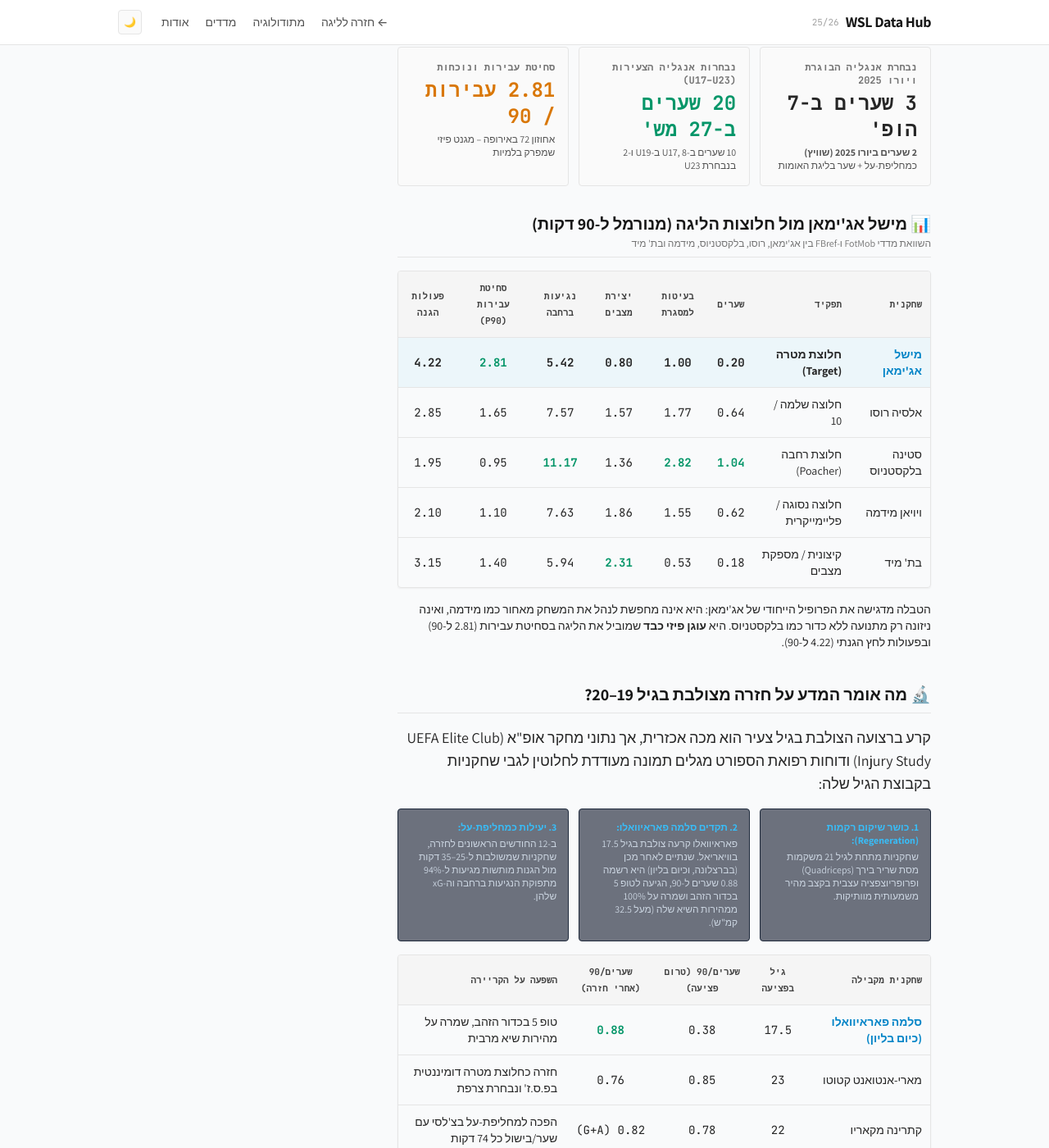
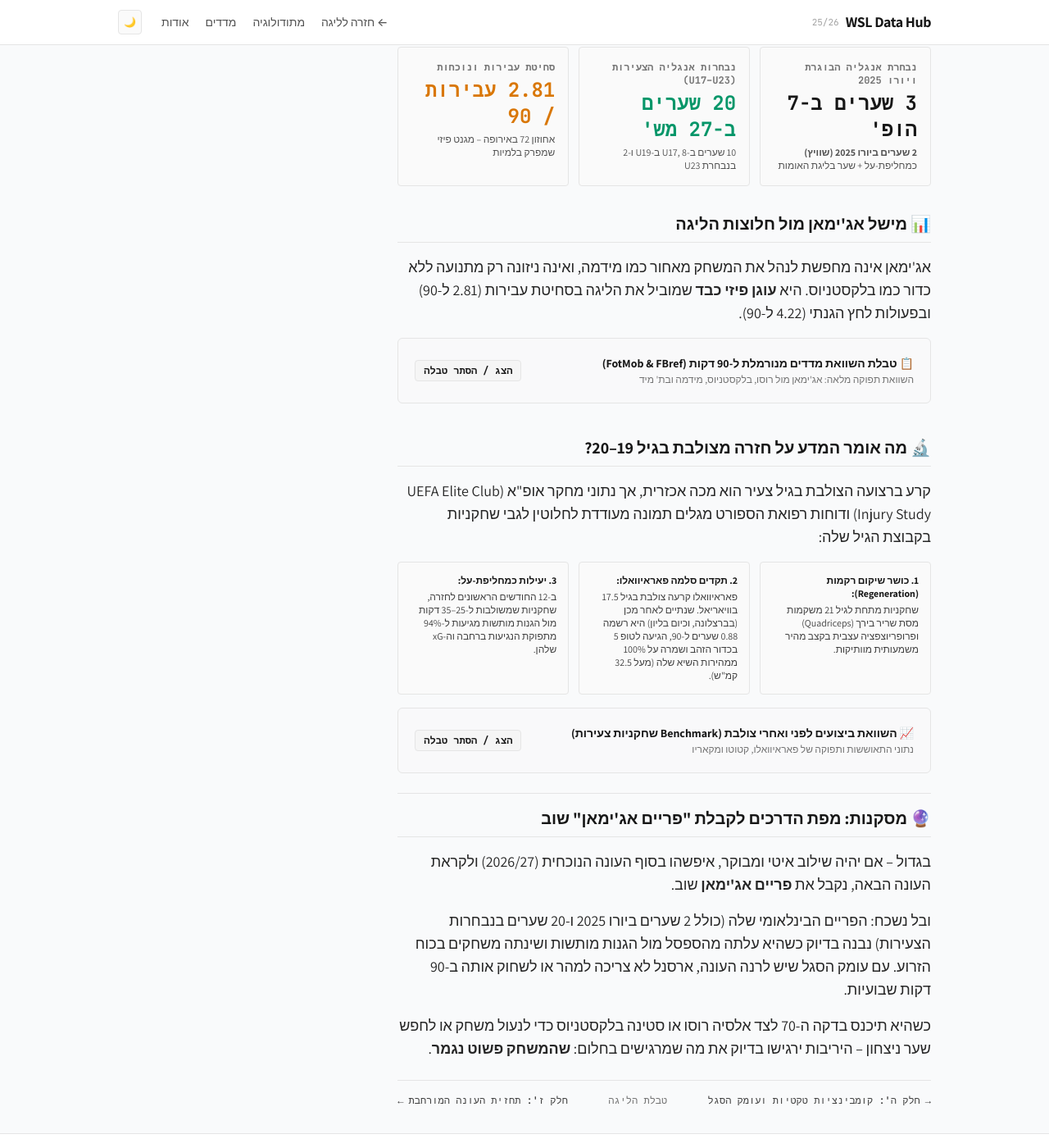
Before and after one commit to davidkorenblit/wsl-data-hub, a Jekyll site: the page built from teams/arsenal/agyemang-analysis.md, in a window 1280 px wide and 1400 px high, scrolled down 900 px. Shown: the whole window at 82% size. Built offline with Jekyll 4.4.1, drawn with Linux system fonts in a browser that asks for light colours; nearby versions of some CDN libraries; some of the changed text lies outside the part shown.

Commit message:
Refactor Part 6 with clean neutral colors and collapsible details boxes for data tables

```diff
--- a/teams/arsenal/agyemang-analysis.md
+++ b/teams/arsenal/agyemang-analysis.md
@@ -51,108 +51,122 @@ next_title: "חלק ז': תחזית העונה המורחבת"
 
   <!-- Player Background Cards -->
   <div class="grid grid-cols-1 sm:grid-cols-3 gap-3 my-6">
-    <div class="p-4 rounded border border-neutral-200 dark:border-neutral-800 bg-neutral-50 dark:bg-neutral-900/60">
+    <div class="p-4 rounded border border-neutral-200 dark:border-neutral-800 bg-neutral-50 dark:bg-neutral-900/50">
       <div class="text-xs font-mono text-neutral-500 dark:text-neutral-400 mb-1 font-bold uppercase">נבחרת אנגליה הבוגרת ויורו 2025</div>
-      <div class="text-2xl font-bold font-mono text-primary-600 dark:text-primary-400">3 שערים ב-7 הופ'</div>
+      <div class="text-2xl font-bold font-mono text-neutral-900 dark:text-white">3 שערים ב-7 הופ'</div>
       <div class="text-xs text-neutral-600 dark:text-neutral-400 mt-1"><strong>2 שערים ביורו 2025 (שוויץ)</strong> כמחליפת-על + שער בליגת האומות</div>
     </div>
 
-    <div class="p-4 rounded border border-neutral-200 dark:border-neutral-800 bg-neutral-50 dark:bg-neutral-900/60">
+    <div class="p-4 rounded border border-neutral-200 dark:border-neutral-800 bg-neutral-50 dark:bg-neutral-900/50">
       <div class="text-xs font-mono text-neutral-500 dark:text-neutral-400 mb-1 font-bold uppercase">נבחרות אנגליה הצעירות (U17–U23)</div>
       <div class="text-2xl font-bold font-mono text-emerald-600 dark:text-emerald-400">20 שערים ב-27 מש'</div>
       <div class="text-xs text-neutral-600 dark:text-neutral-400 mt-1">10 שערים ב-U17, 8 ב-U19 ו-2 בנבחרת U23</div>
     </div>
 
-    <div class="p-4 rounded border border-neutral-200 dark:border-neutral-800 bg-neutral-50 dark:bg-neutral-900/60">
+    <div class="p-4 rounded border border-neutral-200 dark:border-neutral-800 bg-neutral-50 dark:bg-neutral-900/50">
       <div class="text-xs font-mono text-neutral-500 dark:text-neutral-400 mb-1 font-bold uppercase">סחיטת עבירות ונוכחות</div>
       <div class="text-2xl font-bold font-mono text-amber-600 dark:text-amber-400">2.81 עבירות / 90</div>
       <div class="text-xs text-neutral-600 dark:text-neutral-400 mt-1">אחוזון 72 באירופה – מגנט פיזי שמפרק בלמיות</div>
     </div>
   </div>
 
-  <!-- Section 1: In-depth Trait Comparison Table -->
+  <!-- Section 1: In-depth Trait Comparison Table (Collapsible) -->
   <article class="space-y-4 pt-2">
     <div class="border-b border-neutral-200 dark:border-neutral-800 pb-2">
       <h2 class="text-lg sm:text-xl font-bold text-neutral-900 dark:text-white flex items-center gap-2">
-        <span>📊 מישל אג'ימאן מול חלוצות הליגה (מנורמל ל-90 דקות)</span>
+        <span>📊 מישל אג'ימאן מול חלוצות הליגה</span>
       </h2>
-      <p class="text-xs text-neutral-500 dark:text-neutral-400 mt-0.5">
-        השוואת מדדי FotMob ו-FBref בין אג'ימאן, רוסו, בלקסטניוס, מידמה ובת' מיד
-      </p>
     </div>
 
-    <div class="overflow-x-auto rounded border border-neutral-200 dark:border-neutral-800 shadow-sm">
-      <table class="w-full text-right text-xs sm:text-sm font-sans border-collapse">
-        <thead class="bg-neutral-100 dark:bg-neutral-900 text-neutral-700 dark:text-neutral-300 font-mono text-[11px] uppercase border-b border-neutral-200 dark:border-neutral-800">
-          <tr>
-            <th class="p-2.5">שחקנית</th>
-            <th class="p-2.5">תפקיד</th>
-            <th class="p-2.5 text-center">שערים</th>
-            <th class="p-2.5 text-center">בעיטות למסגרת</th>
-            <th class="p-2.5 text-center">יצירת מצבים</th>
-            <th class="p-2.5 text-center">נגיעות ברחבה</th>
-            <th class="p-2.5 text-center">סחיטת עבירות (P90)</th>
-            <th class="p-2.5 text-center">פעולות הגנה</th>
-          </tr>
-        </thead>
-        <tbody class="divide-y divide-neutral-200 dark:divide-neutral-800 text-neutral-800 dark:text-neutral-200">
-          <tr class="bg-sky-500/5 font-bold">
-            <td class="p-2.5 text-sky-600 dark:text-sky-400">מישל אג'ימאן</td>
-            <td class="p-2.5">חלוצת מטרה (Target)</td>
-            <td class="p-2.5 text-center font-mono">0.20</td>
-            <td class="p-2.5 text-center font-mono">1.00</td>
-            <td class="p-2.5 text-center font-mono">0.80</td>
-            <td class="p-2.5 text-center font-mono">5.42</td>
-            <td class="p-2.5 text-center font-mono text-emerald-600 dark:text-emerald-400">2.81</td>
-            <td class="p-2.5 text-center font-mono">4.22</td>
-          </tr>
-          <tr>
-            <td class="p-2.5 font-medium">אלסיה רוסו</td>
-            <td class="p-2.5">חלוצה שלמה / 10</td>
-            <td class="p-2.5 text-center font-mono">0.64</td>
-            <td class="p-2.5 text-center font-mono">1.77</td>
-            <td class="p-2.5 text-center font-mono">1.57</td>
-            <td class="p-2.5 text-center font-mono">7.57</td>
-            <td class="p-2.5 text-center font-mono">1.65</td>
-            <td class="p-2.5 text-center font-mono">2.85</td>
-          </tr>
-          <tr>
-            <td class="p-2.5 font-medium">סטינה בלקסטניוס</td>
-            <td class="p-2.5">חלוצת רחבה (Poacher)</td>
-            <td class="p-2.5 text-center font-mono font-bold text-emerald-600 dark:text-emerald-400">1.04</td>
-            <td class="p-2.5 text-center font-mono font-bold text-emerald-600 dark:text-emerald-400">2.82</td>
-            <td class="p-2.5 text-center font-mono">1.36</td>
-            <td class="p-2.5 text-center font-mono font-bold text-emerald-600 dark:text-emerald-400">11.17</td>
-            <td class="p-2.5 text-center font-mono">0.95</td>
-            <td class="p-2.5 text-center font-mono">1.95</td>
-          </tr>
-          <tr>
-            <td class="p-2.5 font-medium">ויויאן מידמה</td>
-            <td class="p-2.5">חלוצה נסוגה / פליימייקרית</td>
-            <td class="p-2.5 text-center font-mono">0.62</td>
-            <td class="p-2.5 text-center font-mono">1.55</td>
-            <td class="p-2.5 text-center font-mono">1.86</td>
-            <td class="p-2.5 text-center font-mono">7.63</td>
-            <td class="p-2.5 text-center font-mono">1.10</td>
-            <td class="p-2.5 text-center font-mono">2.10</td>
-          </tr>
-          <tr>
-            <td class="p-2.5 font-medium">בת' מיד</td>
-            <td class="p-2.5">קיצונית / מספקת מצבים</td>
-            <td class="p-2.5 text-center font-mono">0.18</td>
-            <td class="p-2.5 text-center font-mono">0.53</td>
-            <td class="p-2.5 text-center font-mono font-bold text-emerald-600 dark:text-emerald-400">2.31</td>
-            <td class="p-2.5 text-center font-mono">5.94</td>
-            <td class="p-2.5 text-center font-mono">1.40</td>
-            <td class="p-2.5 text-center font-mono">3.15</td>
-          </tr>
-        </tbody>
-      </table>
-    </div>
+    <p>
+      אג'ימאן אינה מחפשת לנהל את המשחק מאחור כמו מידמה, ואינה ניזונה רק מתנועה ללא כדור כמו בלקסטניוס. היא <strong>עוגן פיזי כבד</strong> שמוביל את הליגה בסחיטת עבירות (2.81 ל-90) ובפעולות לחץ הגנתי (4.22 ל-90).
+    </p>
 
-    <p class="text-sm">
-      הטבלה מדגישה את הפרופיל הייחודי של אג'ימאן: היא אינה מחפשת לנהל את המשחק מאחור כמו מידמה, ואינה ניזונה רק מתנועה ללא כדור כמו בלקסטניוס. היא <strong>עוגן פיזי כבד</strong> שמוביל את הליגה בסחיטת עבירות (2.81 ל-90) ובפעולות לחץ הגנתי (4.22 ל-90).
-    </p>
+    <!-- Collapsible Comparison Table -->
+    <details class="group rounded-md border border-neutral-200 dark:border-neutral-800 bg-neutral-50/50 dark:bg-neutral-900/30 p-4 sm:p-5 my-4">
+      <summary class="cursor-pointer font-bold text-sm text-neutral-900 dark:text-white flex items-center justify-between select-none list-none">
+        <div class="space-y-0.5">
+          <span class="flex items-center gap-2">
+            <span>📋 טבלת השוואת מדדים מנורמלת ל-90 דקות (FotMob & FBref)</span>
+          </span>
+          <p class="text-xs text-neutral-500 dark:text-neutral-400 font-normal">
+            השוואת תפוקה מלאה: אג'ימאן מול רוסו, בלקסטניוס, מידמה ובת' מיד
+          </p>
+        </div>
+        <span class="text-xs font-mono text-primary-600 dark:text-primary-400 px-2.5 py-1 rounded bg-neutral-100 dark:bg-neutral-800 border border-neutral-200 dark:border-neutral-700">
+          הצג / הסתר טבלה
+        </span>
+      </summary>
+
+      <div class="overflow-x-auto rounded border border-neutral-200 dark:border-neutral-800 shadow-sm mt-4">
+        <table class="w-full text-right text-xs sm:text-sm font-sans border-collapse">
+          <thead class="bg-neutral-100 dark:bg-neutral-900 text-neutral-700 dark:text-neutral-300 font-mono text-[11px] uppercase border-b border-neutral-200 dark:border-neutral-800">
+            <tr>
+              <th class="p-2.5">שחקנית</th>
+              <th class="p-2.5">תפקיד</th>
+              <th class="p-2.5 text-center">שערים</th>
+              <th class="p-2.5 text-center">בעיטות למסגרת</th>
+              <th class="p-2.5 text-center">יצירת מצבים</th>
+              <th class="p-2.5 text-center">נגיעות ברחבה</th>
+              <th class="p-2.5 text-center">סחיטת עבירות</th>
+              <th class="p-2.5 text-center">פעולות הגנה</th>
+            </tr>
+          </thead>
+          <tbody class="divide-y divide-neutral-200 dark:divide-neutral-800 text-neutral-800 dark:text-neutral-200">
+            <tr class="bg-neutral-100/50 dark:bg-neutral-800/40 font-bold">
+              <td class="p-2.5 font-bold text-neutral-900 dark:text-white">מישל אג'ימאן</td>
+              <td class="p-2.5">חלוצת מטרה (Target)</td>
+              <td class="p-2.5 text-center font-mono">0.20</td>
+              <td class="p-2.5 text-center font-mono">1.00</td>
+              <td class="p-2.5 text-center font-mono">0.80</td>
+              <td class="p-2.5 text-center font-mono">5.42</td>
+              <td class="p-2.5 text-center font-mono text-emerald-600 dark:text-emerald-400">2.81</td>
+              <td class="p-2.5 text-center font-mono">4.22</td>
+            </tr>
+            <tr>
+              <td class="p-2.5 font-medium">אלסיה רוסו</td>
+              <td class="p-2.5">חלוצה שלמה / 10</td>
+              <td class="p-2.5 text-center font-mono">0.64</td>
+              <td class="p-2.5 text-center font-mono">1.77</td>
+              <td class="p-2.5 text-center font-mono">1.57</td>
+              <td class="p-2.5 text-center font-mono">7.57</td>
+              <td class="p-2.5 text-center font-mono">1.65</td>
+              <td class="p-2.5 text-center font-mono">2.85</td>
+            </tr>
+            <tr>
+              <td class="p-2.5 font-medium">סטינה בלקסטניוס</td>
+              <td class="p-2.5">חלוצת רחבה (Poacher)</td>
+              <td class="p-2.5 text-center font-mono font-bold text-emerald-600 dark:text-emerald-400">1.04</td>
+              <td class="p-2.5 text-center font-mono font-bold text-emerald-600 dark:text-emerald-400">2.82</td>
+              <td class="p-2.5 text-center font-mono">1.36</td>
+              <td class="p-2.5 text-center font-mono font-bold text-emerald-600 dark:text-emerald-400">11.17</td>
+              <td class="p-2.5 text-center font-mono">0.95</td>
+              <td class="p-2.5 text-center font-mono">1.95</td>
+            </tr>
+            <tr>
+              <td class="p-2.5 font-medium">ויויאן מידמה</td>
+              <td class="p-2.5">חלוצה נסוגה / פליימייקרית</td>
+              <td class="p-2.5 text-center font-mono">0.62</td>
+              <td class="p-2.5 text-center font-mono">1.55</td>
+              <td class="p-2.5 text-center font-mono">1.86</td>
+              <td class="p-2.5 text-center font-mono">7.63</td>
+              <td class="p-2.5 text-center font-mono">1.10</td>
+              <td class="p-2.5 text-center font-mono">2.10</td>
+            </tr>
+            <tr>
+              <td class="p-2.5 font-medium">בת' מיד</td>
+              <td class="p-2.5">קיצונית / מספקת מצבים</td>
+              <td class="p-2.5 text-center font-mono">0.18</td>
+              <td class="p-2.5 text-center font-mono">0.53</td>
+              <td class="p-2.5 text-center font-mono font-bold text-emerald-600 dark:text-emerald-400">2.31</td>
+              <td class="p-2.5 text-center font-mono">5.94</td>
+              <td class="p-2.5 text-center font-mono">1.40</td>
+              <td class="p-2.5 text-center font-mono">3.15</td>
+            </tr>
+          </tbody>
+        </table>
+      </div>
+    </details>
   </article>
 
   <!-- Section 2: Early ACL Recovery Science -->
@@ -168,57 +182,73 @@ next_title: "חלק ז': תחזית העונה המורחבת"
     </p>
 
     <div class="grid grid-cols-1 md:grid-cols-3 gap-3 my-3">
-      <div class="p-3.5 rounded bg-slate-900/60 border border-slate-800 text-xs text-slate-300">
-        <strong class="text-sky-400 block mb-1">1. כושר שיקום רקמות (Regeneration):</strong>
+      <div class="p-3.5 rounded bg-neutral-50 dark:bg-neutral-900/60 border border-neutral-200 dark:border-neutral-800 text-xs text-neutral-700 dark:text-neutral-300">
+        <strong class="text-neutral-900 dark:text-white block mb-1">1. כושר שיקום רקמות (Regeneration):</strong>
         שחקניות מתחת לגיל 21 משקמות מסת שריר בירך (Quadriceps) ופרופריוצפציה עצבית בקצב מהיר משמעותית מוותיקות.
       </div>
-      <div class="p-3.5 rounded bg-slate-900/60 border border-slate-800 text-xs text-slate-300">
-        <strong class="text-sky-400 block mb-1">2. תקדים סלמה פאראיוואלו:</strong>
+      <div class="p-3.5 rounded bg-neutral-50 dark:bg-neutral-900/60 border border-neutral-200 dark:border-neutral-800 text-xs text-neutral-700 dark:text-neutral-300">
+        <strong class="text-neutral-900 dark:text-white block mb-1">2. תקדים סלמה פאראיוואלו:</strong>
         פאראיוואלו קרעה צולבת בגיל 17.5 בוויאריאל. שנתיים לאחר מכן (בברצלונה, וכיום בליון) היא רשמה 0.88 שערים ל-90, הגיעה לטופ 5 בכדור הזהב ושמרה על 100% ממהירות השיא שלה (מעל 32.5 קמ"ש).
       </div>
-      <div class="p-3.5 rounded bg-slate-900/60 border border-slate-800 text-xs text-slate-300">
-        <strong class="text-sky-400 block mb-1">3. יעילות כמחליפת-על:</strong>
+      <div class="p-3.5 rounded bg-neutral-50 dark:bg-neutral-900/60 border border-neutral-200 dark:border-neutral-800 text-xs text-neutral-700 dark:text-neutral-300">
+        <strong class="text-neutral-900 dark:text-white block mb-1">3. יעילות כמחליפת-על:</strong>
         ב-12 החודשים הראשונים לחזרה, שחקניות שמשולבות ל-25–35 דקות מול הגנות מותשות מגיעות ל-94% מתפוקת הנגיעות ברחבה וה-xG שלהן.
       </div>
     </div>
 
-    <!-- Benchmark Comparison Table -->
-    <div class="overflow-x-auto rounded border border-neutral-200 dark:border-neutral-800 shadow-sm mt-3">
-      <table class="w-full text-right text-xs sm:text-sm font-sans border-collapse">
-        <thead class="bg-neutral-100 dark:bg-neutral-900 text-neutral-700 dark:text-neutral-300 font-mono text-[11px] uppercase border-b border-neutral-200 dark:border-neutral-800">
-          <tr>
-            <th class="p-2.5">שחקנית מקבילה</th>
-            <th class="p-2.5 text-center">גיל בפציעה</th>
-            <th class="p-2.5 text-center">שערים/90 (טרום פציעה)</th>
-            <th class="p-2.5 text-center">שערים/90 (אחרי חזרה)</th>
-            <th class="p-2.5">השפעה על הקריירה</th>
-          </tr>
-        </thead>
-        <tbody class="divide-y divide-neutral-200 dark:divide-neutral-800 text-neutral-800 dark:text-neutral-200">
-          <tr>
-            <td class="p-2.5 font-bold text-sky-600 dark:text-sky-400">סלמה פאראיוואלו (כיום בליון)</td>
-            <td class="p-2.5 text-center font-mono">17.5</td>
-            <td class="p-2.5 text-center font-mono">0.38</td>
-            <td class="p-2.5 text-center font-mono text-emerald-600 dark:text-emerald-400 font-bold">0.88</td>
-            <td class="p-2.5">טופ 5 בכדור הזהב, שמרה על מהירות שיא מרבית</td>
-          </tr>
-          <tr>
-            <td class="p-2.5 font-medium">מארי-אנטואנט קטוטו</td>
-            <td class="p-2.5 text-center font-mono">23</td>
-            <td class="p-2.5 text-center font-mono">0.85</td>
-            <td class="p-2.5 text-center font-mono">0.76</td>
-            <td class="p-2.5">חזרה כחלוצת מטרה דומיננטית בפ.ס.ז' ונבחרת צרפת</td>
-          </tr>
-          <tr>
-            <td class="p-2.5 font-medium">קתרינה מקאריו</td>
-            <td class="p-2.5 text-center font-mono">22</td>
-            <td class="p-2.5 text-center font-mono">0.78</td>
-            <td class="p-2.5 text-center font-mono">0.82 (G+A)</td>
-            <td class="p-2.5">הפכה למחליפת-על בצ'לסי עם שער/בישול כל 74 דקות</td>
-          </tr>
-        </tbody>
-      </table>
-    </div>
+    <!-- Collapsible Benchmark Comparison Table -->
+    <details class="group rounded-md border border-neutral-200 dark:border-neutral-800 bg-neutral-50/50 dark:bg-neutral-900/30 p-4 sm:p-5 my-4">
+      <summary class="cursor-pointer font-bold text-sm text-neutral-900 dark:text-white flex items-center justify-between select-none list-none">
+        <div class="space-y-0.5">
+          <span class="flex items-center gap-2">
+            <span>📈 השוואת ביצועים לפני ואחרי צולבת (Benchmark שחקניות צעירות)</span>
+          </span>
+          <p class="text-xs text-neutral-500 dark:text-neutral-400 font-normal">
+            נתוני התאוששות ותפוקה של פאראיוואלו, קטוטו ומקאריו
+          </p>
+        </div>
+        <span class="text-xs font-mono text-primary-600 dark:text-primary-400 px-2.5 py-1 rounded bg-neutral-100 dark:bg-neutral-800 border border-neutral-200 dark:border-neutral-700">
+          הצג / הסתר טבלה
+        </span>
+      </summary>
+
+      <div class="overflow-x-auto rounded border border-neutral-200 dark:border-neutral-800 shadow-sm mt-4">
+        <table class="w-full text-right text-xs sm:text-sm font-sans border-collapse">
+          <thead class="bg-neutral-100 dark:bg-neutral-900 text-neutral-700 dark:text-neutral-300 font-mono text-[11px] uppercase border-b border-neutral-200 dark:border-neutral-800">
+            <tr>
+              <th class="p-2.5">שחקנית מקבילה</th>
+              <th class="p-2.5 text-center">גיל בפציעה</th>
+              <th class="p-2.5 text-center">שערים/90 (לפני)</th>
+              <th class="p-2.5 text-center">שערים/90 (אחרי)</th>
+              <th class="p-2.5">השפעה על הקריירה</th>
+            </tr>
+          </thead>
+          <tbody class="divide-y divide-neutral-200 dark:divide-neutral-800 text-neutral-800 dark:text-neutral-200">
+            <tr>
+              <td class="p-2.5 font-bold text-neutral-900 dark:text-white">סלמה פאראיוואלו (כיום בליון)</td>
+              <td class="p-2.5 text-center font-mono">17.5</td>
+              <td class="p-2.5 text-center font-mono">0.38</td>
+              <td class="p-2.5 text-center font-mono text-emerald-600 dark:text-emerald-400 font-bold">0.88</td>
+              <td class="p-2.5">טופ 5 בכדור הזהב, שמרה על מהירות שיא מרבית</td>
+            </tr>
+            <tr>
+              <td class="p-2.5 font-medium">מארי-אנטואנט קטוטו</td>
+              <td class="p-2.5 text-center font-mono">23</td>
+              <td class="p-2.5 text-center font-mono">0.85</td>
+              <td class="p-2.5 text-center font-mono">0.76</td>
+              <td class="p-2.5">חזרה כחלוצת מטרה דומיננטית בפ.ס.ז' ונבחרת צרפת</td>
+            </tr>
+            <tr>
+              <td class="p-2.5 font-medium">קתרינה מקאריו</td>
+              <td class="p-2.5 text-center font-mono">22</td>
+              <td class="p-2.5 text-center font-mono">0.78</td>
+              <td class="p-2.5 text-center font-mono text-emerald-600 dark:text-emerald-400 font-bold">0.82 (G+A)</td>
+              <td class="p-2.5">הפכה למחליפת-על בצ'לסי עם שער/בישול כל 74 דקות</td>
+            </tr>
+          </tbody>
+        </table>
+      </div>
+    </details>
   </article>
 
   <!-- Section 3: The Roadmap to Prime Agyemang -->
@@ -234,7 +264,7 @@ next_title: "חלק ז': תחזית העונה המורחבת"
     </p>
 
     <p>
-      ובל נשכח: הפריים הבינלאומי שלה בנבחרות אנגליה (17 שערים ב-18 הופעות) נבנה בדיוק כשהיא עלתה מהספסל מול הגנות מותשות ושינתה משחקים בכוח הזרוע. עם עומק הסגל שיש לרנה העונה, ארסנל לא צריכה למהר או לשחוק אותה ב-90 דקות שבועיות.
+      ובל נשכח: הפריים הבינלאומי שלה (כולל 2 שערים ביורו 2025 ו-20 שערים בנבחרות הצעירות) נבנה בדיוק כשהיא עלתה מהספסל מול הגנות מותשות ושינתה משחקים בכוח הזרוע. עם עומק הסגל שיש לרנה העונה, ארסנל לא צריכה למהר או לשחוק אותה ב-90 דקות שבועיות.
     </p>
 
     <p>
```
